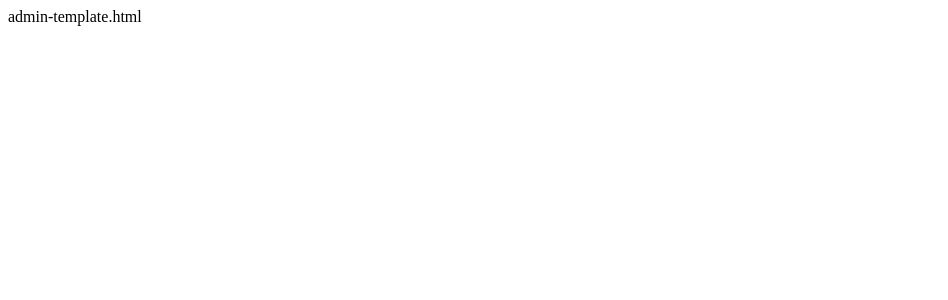
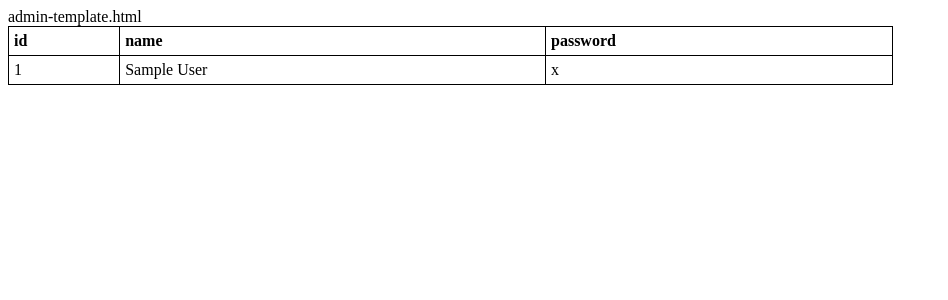
Before and after one commit to BigDipper7/FlaskBase, a Flask app: page /hello in a window 1280 px wide. Before the commit the part shown is almost empty. Shown: the top 300 px of the page, without its empty margins (0-948 px from the left). Run offline with Flask 2, Linux system fonts and the light colour scheme; tables that the repository leaves empty hold one stand-in row (values such as "Sample post").

Commit message:
[SQL embedded] add <MySQL> embedded, can echo table in MySQL with SQLAlchemy

```diff
--- a/app/routes/adminRoute.py
+++ b/app/routes/adminRoute.py
@@ -7,4 +7,7 @@ from flask import render_template
 
 @app.route('/hello', methods=['GET'])
 def getMainPage():
-	return render_template('admin/admin-template.html', data=None)
+	allAdmins = Admin.query.all()
+	for item in allAdmins:
+		print item.id, item.name, item.password
+	return render_template('admin/admin-template.html', data=allAdmins)
--- a/app/templates/admin/admin-template.html
+++ b/app/templates/admin/admin-template.html
@@ -1 +1,35 @@
 admin-template.html
+
+{% if data %}
+	<style>
+	table, th, td {
+	    border: 1px solid black;
+	    border-collapse: collapse;
+	}
+	th, td {
+	    padding: 5px;
+	}
+	th {
+	    text-align: left;
+	}
+	</style>
+
+	<table  style="width:70%">
+		<tr>
+			<th>id</th>
+			<th>name</th>
+			<th>password</th>
+		</tr>
+	{% for item in data %}
+		<tr>
+			<td>{{ item.id }}</td>
+			<td>{{ item.name }}</td>
+			<td>{{ item.password }}</td>
+		</tr>
+	{% endfor %}
+	</table>
+{% else %}
+	<p>
+	No data!
+	</p>
+{% endif %}
```
